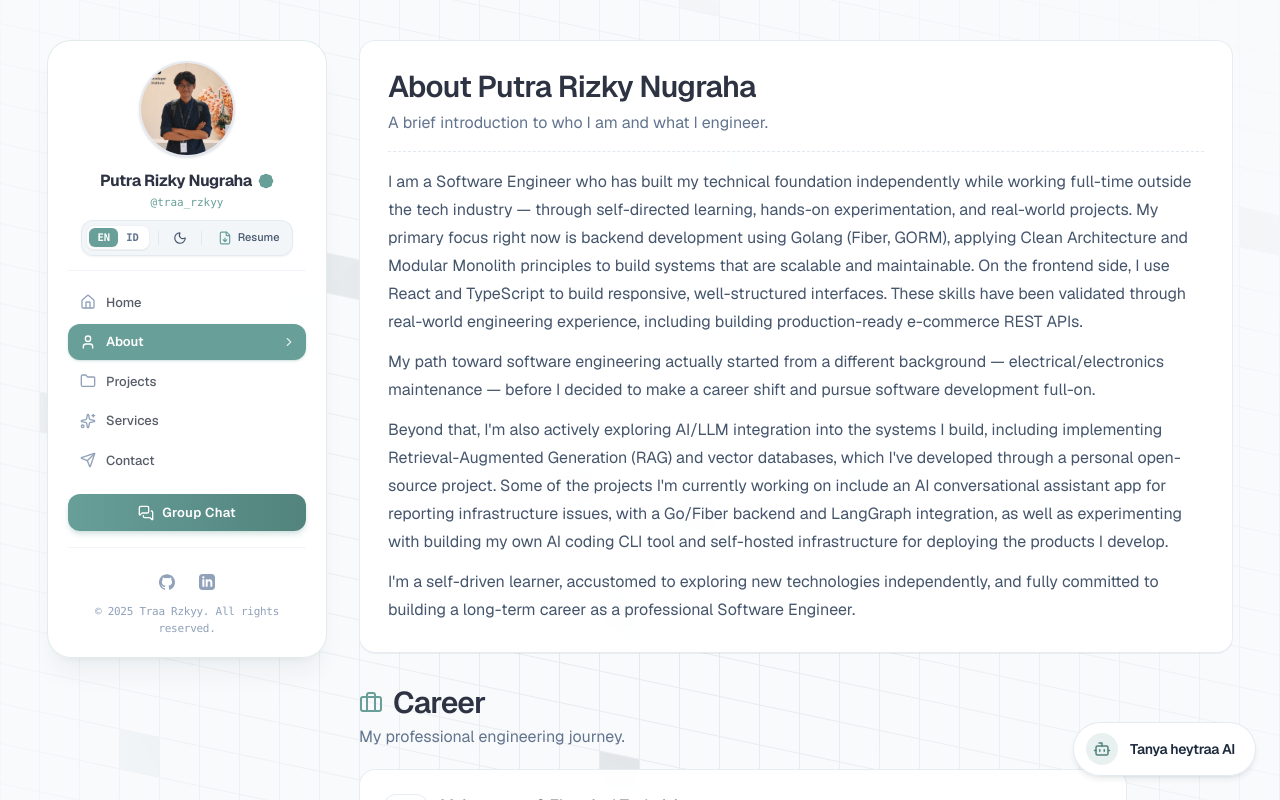
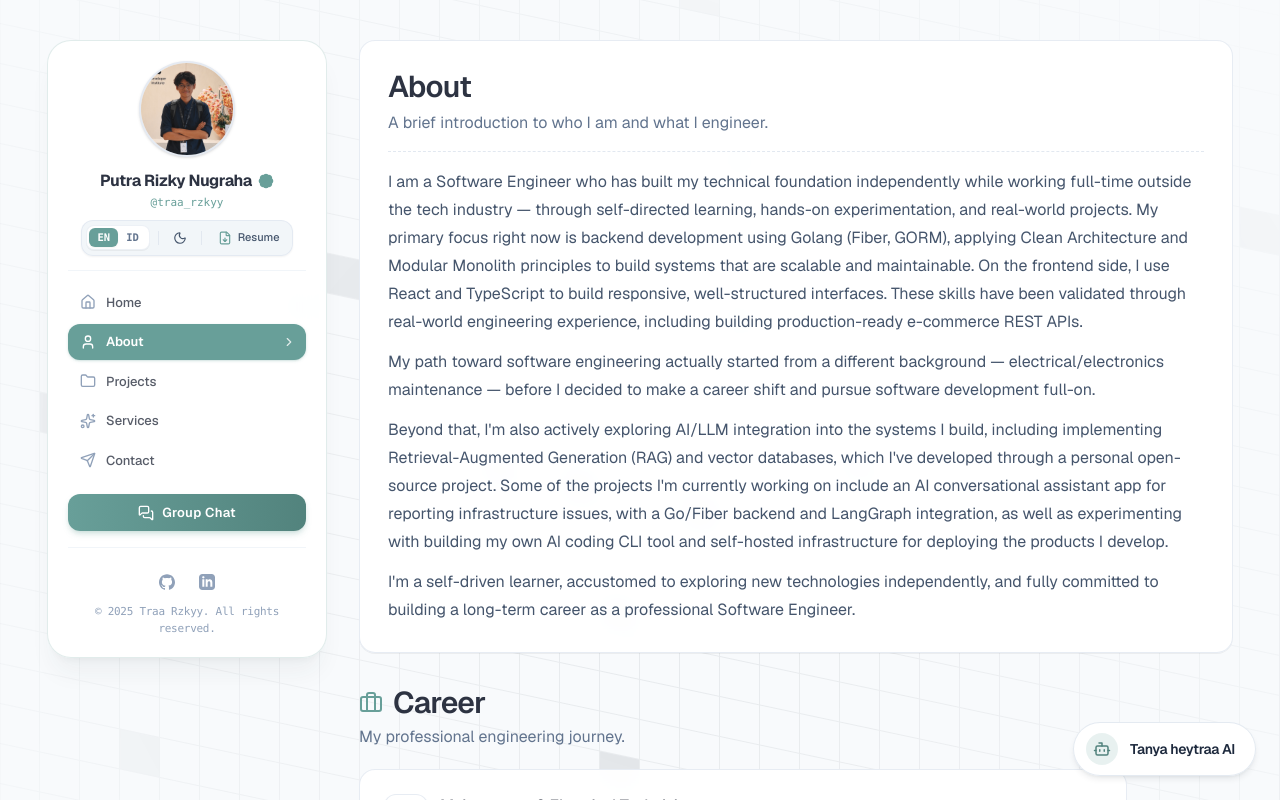
Before and after one commit to arttVinci/heytraa.com, a Next.js app: page /en/about in a window 1280 px wide. Shown: the top 800 px of the page. Built offline with nearby package versions, Linux system fonts and the light colour scheme.

Commit message:
feat: add SimpleProfileStory component for the about section

```diff
--- a/features/about/components/simple-profile-story.tsx
+++ b/features/about/components/simple-profile-story.tsx
@@ -15,9 +15,7 @@ export function SimpleProfileStory() {
       {/* Header */}
       <div className="space-y-1.5">
         <h1 className="text-2xl sm:text-3xl font-semibold tracking-tight text-[#2D3342] dark:text-[#F5F8F9]">
-          {lang === "id"
-            ? "Tentang Putra Rizky Nugraha"
-            : "About Putra Rizky Nugraha"}
+          {lang === "id" ? "Tentang" : "About"}
         </h1>
         <p className="text-sm sm:text-base text-slate-500 dark:text-slate-400">
           {lang === "id"
```
